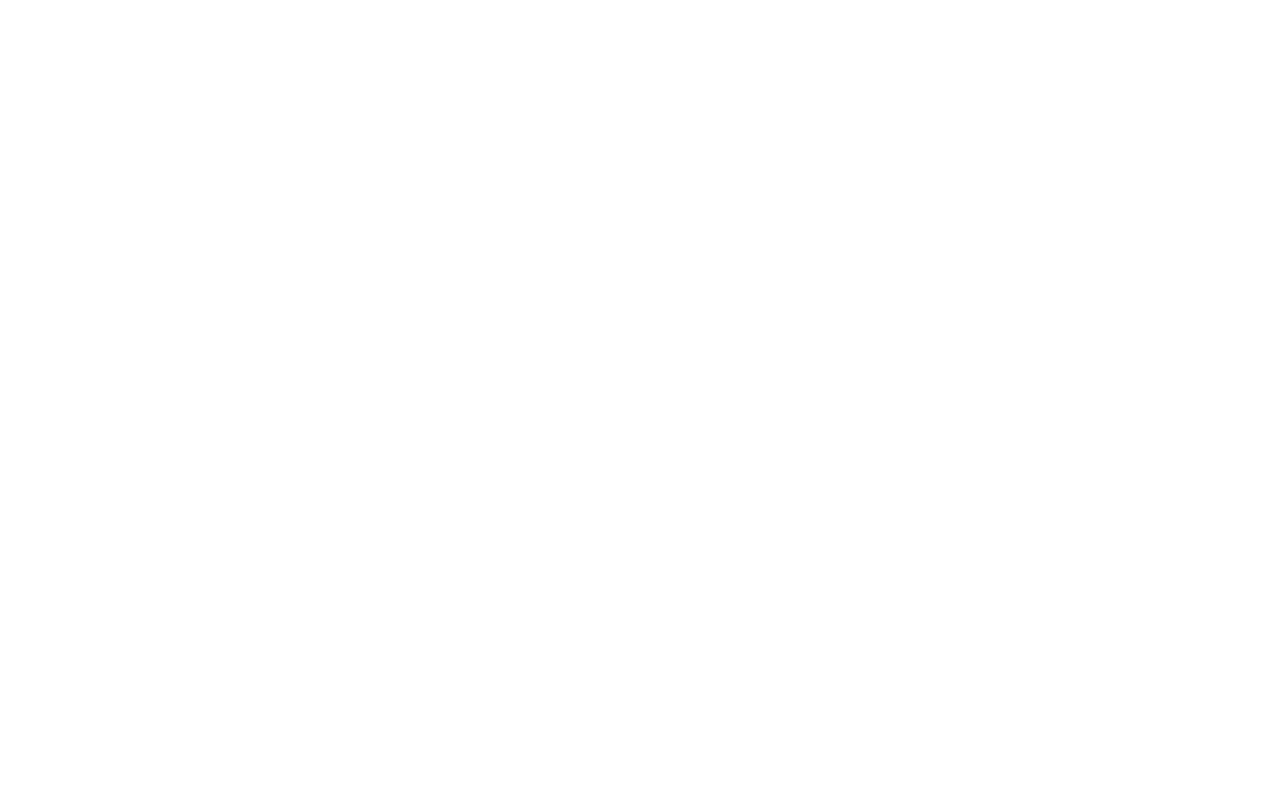
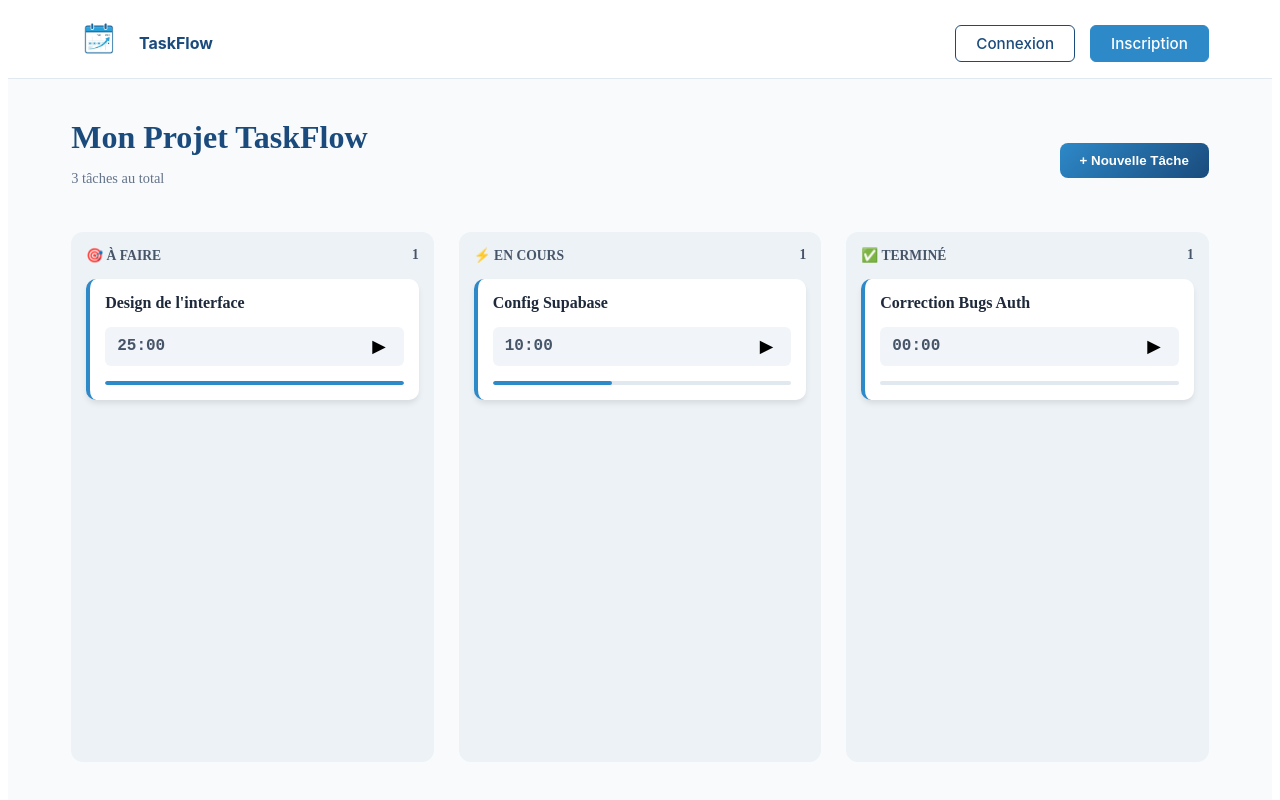
Before and after one commit to TaskFlowGirls/TaskFlowFront, a React (Vite) app: page /projet/1 in a window 1280 px wide. Before the commit this address had no page. Shown: the top 800 px of the page. Built offline with nearby package versions, Linux system fonts and the light colour scheme.

Commit message:
ProjetDetail

```diff
--- a/src/App.jsx
+++ b/src/App.jsx
@@ -8,6 +8,7 @@
 import Dashboard from './pages/Dashboard';
 import Projets from './components/Projets.jsx';
 import CreerProjet from './pages/Creer-projets.jsx';
+import ProjetDetail from './pages/ProjetDetail';
 
 function App() {
     return (
@@ -21,6 +22,7 @@
                 <Route path="/dashboard" element={<Dashboard />} />
                 <Route path='/creer-projets' element={<CreerProjet />} />
                 <Route path='/projets' element={<Projets />} />
+                <Route path="/projet/:id" element={<ProjetDetail />} />
             </Routes>
         </div>
     );
--- a/src/pages/Dashboard.jsx
+++ b/src/pages/Dashboard.jsx
@@ -3,10 +3,11 @@
 import Header from '../components/Header';
 import Footer from '../components/Footer';
 import Projets from '../components/Projets';
-import { Link } from 'react-router-dom';
+import { Link, useNavigate } from 'react-router-dom';
 import '../styles/Dashboard.css';
 
 const Dashboard = () => {
+    const navigate = useNavigate(); // AJOUT : Initialisation du hook de navigation
     const [projects, setProjects] = useState([]);
     const [loading, setLoading] = useState(true);
 
@@ -20,7 +21,7 @@
                     method: 'GET',
                     headers: {
                         'Content-Type': 'application/json',
-                        // 2. On présente le badge ici
+                        // 2. On presents le badge ici
                         'Authorization': `Bearer ${token}`
                     }
                 });
@@ -41,6 +42,11 @@
         };
         fetchProjects();
     }, []);
+
+    // AJOUT : Fonction pour gérer le clic et rediriger
+    const handleProjectClick = (id) => {
+        navigate(`/projet/${id}`);
+    };
 
     return (
         <>
@@ -63,7 +69,14 @@
                         <div className="projects-grid">
                             {projects.length > 0 ? (
                                 projects.map((projet) => (
-                                    <Projets key={projet.id_projet} projet={projet} />
+                                    /* AJOUT : onClick pour la redirection et style pointer */
+                                    <div
+                                        key={projet.id_projet}
+                                        onClick={() => handleProjectClick(projet.id_projet)}
+                                        style={{ cursor: 'pointer' }}
+                                    >
+                                        <Projets projet={projet} />
+                                    </div>
                                 ))
                             ) : (
                                 <p className="no-data">Aucun projet trouvé.</p>
--- /dev/null
+++ b/src/pages/ProjetDetail.jsx
@@ -0,0 +1,95 @@
+import React, { useState, useEffect } from 'react';
+import { useParams } from 'react-router-dom';
+import Header from '../components/Header';
+import '../styles/ProjetDetail.css';
+
+const ProjetDetail = () => {
+    const { id } = useParams();
+    const [nomProjet, setNomProjet] = useState("Mon Projet TaskFlow");
+
+    // Simulation de données (à remplacer par un fetch vers ton API taches plus tard)
+    const [taches, setTaches] = useState([
+        { id: 1, titre: "Design de l'interface", statut: "todo", temps: 1500 },
+        { id: 2, titre: "Config Supabase", statut: "doing", temps: 600 },
+        { id: 3, titre: "Correction Bugs Auth", statut: "done", temps: 0 }
+    ]);
+
+    return (
+        <div className="projet-detail-container">
+            <Header />
+
+            <main className="kanban-main">
+                <header className="kanban-header">
+                    <div className="header-info">
+                        <h1>{nomProjet}</h1>
+                        <p className="task-count">{taches.length} tâches au total</p>
+                    </div>
+                    <button className="btn-add-task">+ Nouvelle Tâche</button>
+                </header>
+
+                <div className="kanban-board">
+                    <Column title="À faire" icon="🎯" tasks={taches.filter(t => t.statut === 'todo')} />
+                    <Column title="En cours" icon="⚡" tasks={taches.filter(t => t.statut === 'doing')} />
+                    <Column title="Terminé" icon="✅" tasks={taches.filter(t => t.statut === 'done')} />
+                </div>
+            </main>
+        </div>
+    );
+};
+
+const Column = ({ title, tasks, icon }) => (
+    <div className="kanban-column">
+        <div className="column-header">
+            <span>{icon} {title}</span>
+            <span className="count-badge">{tasks.length}</span>
+        </div>
+        <div className="column-content">
+            {tasks.map(task => <TaskCard key={task.id} task={task} />)}
+        </div>
+    </div>
+);
+
+const TaskCard = ({ task }) => {
+    const [timeLeft, setTimeLeft] = useState(task.temps);
+    const [isRunning, setIsRunning] = useState(false);
+
+    useEffect(() => {
+        let interval;
+        if (isRunning && timeLeft > 0) {
+            interval = setInterval(() => setTimeLeft(prev => prev - 1), 1000);
+        }
+        return () => clearInterval(interval);
+    }, [isRunning, timeLeft]);
+
+    const formatTime = (seconds) => {
+        const m = Math.floor(seconds / 60);
+        const s = seconds % 60;
+        return `${m.toString().padStart(2, '0')}:${s.toString().padStart(2, '0')}`;
+    };
+
+    return (
+        <div className="task-card">
+            <h4 className="task-title">{task.titre}</h4>
+
+            <div className="timer-section">
+                <span className={`timer-display ${isRunning ? 'active' : ''}`}>
+                    {formatTime(timeLeft)}
+                </span>
+                <button
+                    className={`btn-timer ${isRunning ? 'pause' : 'play'}`}
+                    onClick={() => setIsRunning(!isRunning)}
+                >
+                    {isRunning ? '⏸' : '▶'}
+                </button>
+            </div>
+
+            <div className="card-footer">
+                <div className="progress-bar">
+                    <div className="progress-fill" style={{ width: `${(timeLeft/1500)*100}%` }}></div>
+                </div>
+            </div>
+        </div>
+    );
+};
+
+export default ProjetDetail;
--- a/src/styles/Dashboard.css
+++ b/src/styles/Dashboard.css
@@ -69,6 +69,12 @@
     flex-direction: column;
 }
 
+.project-card:hover {
+    transform: translateY(-5px);
+    box-shadow: 0 10px 20px rgba(0,0,0,0.1);
+    border-color: #2D89C8; /* Le bleu TaskFlow */
+}
+
 .loading-state, .no-data {
     text-align: center;
     padding: 50px;
--- /dev/null
+++ b/src/styles/ProjetDetail.css
@@ -0,0 +1,119 @@
+.projet-detail-container {
+    min-height: 100vh;
+    background-color: #f8fafc;
+}
+
+.kanban-main {
+    padding: 40px 5%;
+}
+
+.kanban-header {
+    display: flex;
+    justify-content: space-between;
+    align-items: center;
+    margin-bottom: 30px;
+}
+
+.kanban-header h1 {
+    color: #1A4B7C;
+    font-size: 2rem;
+    margin: 0;
+}
+
+.task-count {
+    color: #64748b;
+    font-size: 0.9rem;
+}
+
+.btn-add-task {
+    background: linear-gradient(135deg, #2D89C8 0%, #1A4B7C 100%);
+    color: white;
+    border: none;
+    padding: 10px 20px;
+    border-radius: 8px;
+    font-weight: 600;
+    cursor: pointer;
+    transition: transform 0.2s;
+}
+
+/* Grille Kanban */
+.kanban-board {
+    display: grid;
+    grid-template-columns: repeat(3, 1fr);
+    gap: 25px;
+    align-items: start;
+}
+
+.kanban-column {
+    background: #edf2f7;
+    border-radius: 12px;
+    padding: 15px;
+    min-height: 500px;
+}
+
+.column-header {
+    display: flex;
+    justify-content: space-between;
+    padding-bottom: 15px;
+    color: #475569;
+    font-weight: 700;
+    text-transform: uppercase;
+    font-size: 0.85rem;
+}
+
+/* Cartes de tâches */
+.task-card {
+    background: white;
+    border-radius: 10px;
+    padding: 15px;
+    margin-bottom: 15px;
+    box-shadow: 0 4px 6px -1px rgba(0, 0, 0, 0.1);
+    border-left: 4px solid #2D89C8;
+}
+
+.task-title {
+    margin: 0 0 15px 0;
+    color: #1e293b;
+}
+
+/* Timer Design */
+.timer-section {
+    display: flex;
+    align-items: center;
+    justify-content: space-between;
+    background: #f1f5f9;
+    padding: 8px 12px;
+    border-radius: 6px;
+}
+
+.timer-display {
+    font-family: 'Courier New', Courier, monospace;
+    font-weight: bold;
+    color: #475569;
+}
+
+.timer-display.active {
+    color: #e11d48; /* Rouge quand ça tourne */
+}
+
+.btn-timer {
+    background: none;
+    border: none;
+    cursor: pointer;
+    font-size: 1.1rem;
+}
+
+.progress-bar {
+    width: 100%;
+    height: 4px;
+    background: #e2e8f0;
+    border-radius: 2px;
+    margin-top: 15px;
+}
+
+.progress-fill {
+    height: 100%;
+    background: #2D89C8;
+    border-radius: 2px;
+    transition: width 1s linear;
+}
```
